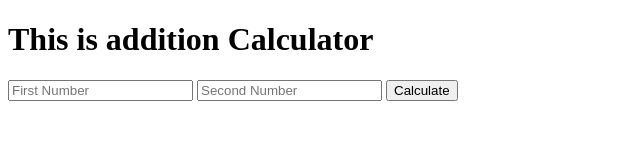
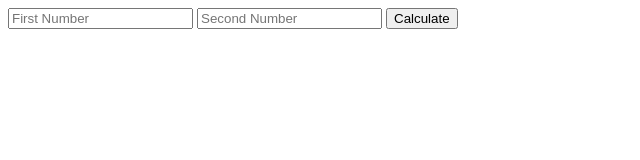
Before and after one commit to fatimamahsud1/Calculator, a website: page index.html in a window 1280 px wide. Shown: the whole page, without its empty margins (0-640 px from the left). Drawn offline with Linux system fonts and the light colour scheme.

Commit message:
Add files via upload

```diff
--- a/index.html
+++ b/index.html
@@ -6,7 +6,6 @@
     <title>Calculator</title>
 </head>
 <body>
-    <h1>This is addition Calculator</h1>
     <form action = "/" method = "post">
         <input type = "text" name = "num1" placeholder = "First Number">
         <input type = "text" name = "num1" placeholder = "Second Number">
```
